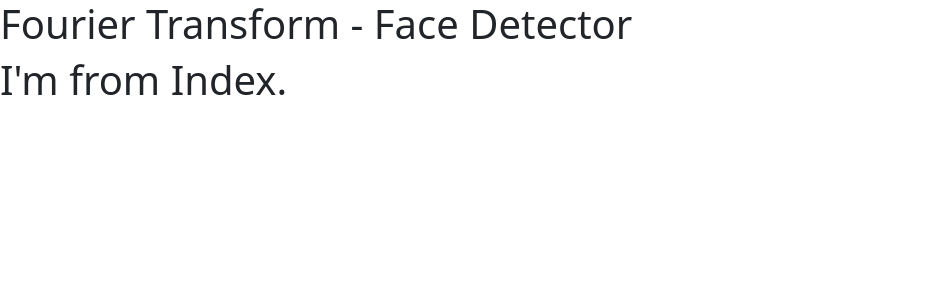
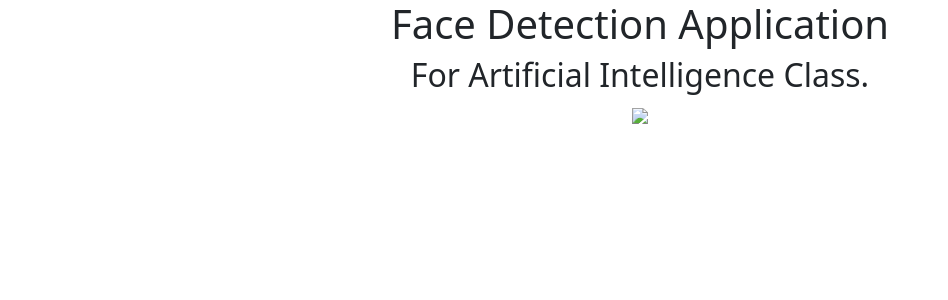
Before and after one commit to lebrancconvas/AI-Real-Time-Faces-Detection, a Flask app: template templates/index.html in a window 1280 px wide. Shown: the top 300 px of the page, without its empty margins (0-948 px from the left). Run offline with Flask 2, Linux system fonts and the light colour scheme; the template is opened without the code that fills it, so the values that code supplies are empty.

Commit message:
💄 Edit UI.

```diff
--- a/templates/base.html
+++ b/templates/base.html
@@ -13,8 +13,6 @@
 </head>
 
 <body>
-    <h1>Fourier Transform - Face Detector</h1>
-
     {% block content%} {% endblock %}
 
     <!-- Optional JavaScript; choose one of the two! -->
--- a/templates/index.html
+++ b/templates/index.html
@@ -1,3 +1,7 @@
 {% extends 'base.html' %}{% block content %}
-<h1>I'm from Index.</h1>
+<div style="text-align:center;">
+    <h1>Face Detection Application</h1>
+    <h2>For Artificial Intelligence Class.</h2>
+    <img src="{{ url_for('video') }}}">
+</div>
 {% endblock %}
```
